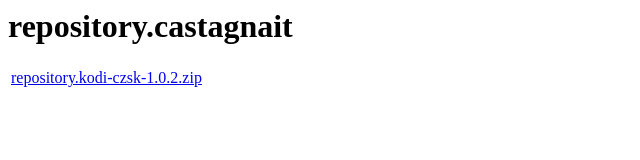
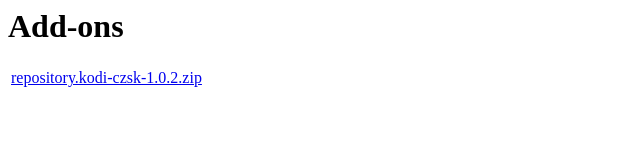
Before and after one commit to pribylmartinnet/KODI, a plain HTML site: page index.html in a window 1280 px wide. Shown: the whole page, without its empty margins (0-640 px from the left). Drawn offline with Linux system fonts and the light colour scheme.

Commit message:
chanche index.html

```diff
--- a/index.html
+++ b/index.html
@@ -1,10 +1,10 @@
 <!DOCTYPE HTML PUBLIC "-//W3C//DTD HTML 3.2 Final//EN">
 <html>
   <head>
-     <title>Index of repository.castagnait</title>
+     <title>Index of repository SkyLink for KODI</title>
   </head>
   <body>
-    <h1>repository.castagnait</h1>
+    <h1>Add-ons</h1>
     <table>
       <tr><td><a href="repository.kodi-czsk-1.0.2.zip">repository.kodi-czsk-1.0.2.zip</a></td></tr>
     </table>
```
